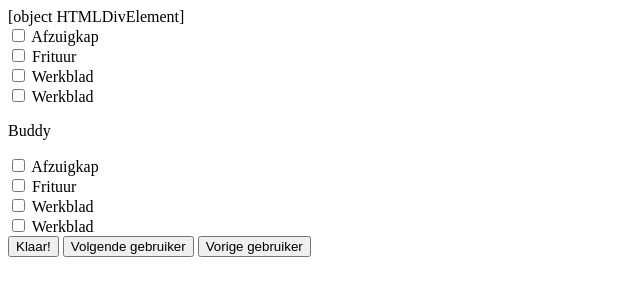
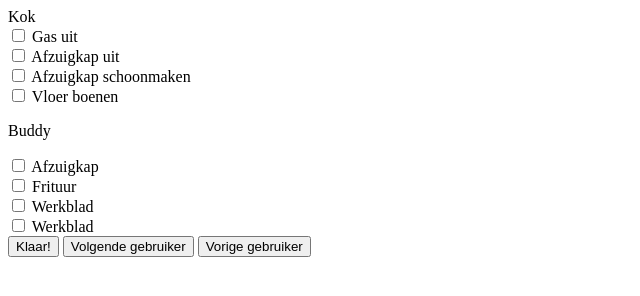
Before and after one commit to rachellevandekar/Horecabranden, a plain HTML site: page CheckList/index.html in a window 1280 px wide. Both pictures are taken after a click on the button "Volgende gebruiker". Shown: the whole page, without its empty margins (0-640 px from the left). Drawn offline with Linux system fonts and the light colour scheme.

Commit message:
Werkende array en checklist op nieuwe manier.

```diff
--- a/CheckList/index.html
+++ b/CheckList/index.html
@@ -13,14 +13,7 @@
 
 
 <form id="checklist-items">
-    <input type="checkbox" class="list-item">
-    <label id="ListItem1">Afzuigkap</label><br>
-    <input type="checkbox" class="list-item">
-    <label id="ListItem2">Frituur</label><br>
-    <input type="checkbox" class="list-item">
-    <label id="ListItem3">Werkblad</label><br>
-    <input type="checkbox" class="list-item">
-    <label id="ListItem4">Werkblad</label><br>
+
 </form>
 
 
--- a/CheckList/script.js
+++ b/CheckList/script.js
@@ -166,20 +166,30 @@ function vorigeGebruiker() {
 }
 
 */
+function stringify (x) {
+    console.log(Object.prototype.toString.call(x));
+}
+function renderChecklist() {
 
-function renderChecklist(gebruiker) {
-
-    let gebruikerItem = gebruikerChecklists.gebruiker;
-    let listItems = gebruikerChecklists.listItems;
+    let counter = 0;
+    /*let gebruikerItem = gebruikerChecklists.gebruiker;
+    let listItems = gebruikerChecklists.gebruiker;
     //gebruiker weergeven
     gebruikerElement.innerText = gebruiker;
 
-    //antwoorden weergeven, loop en maak button met antwoord
-    gebruiker.listItems.forEach(listItems => {
-        const label = document.createElement('label');
-        label.innerText = listItems.text;
-        label.classList.add('checkbox');
-    })
+     */
+    let q = gebruikerChecklists[gebruikerNummer];
+    //gebruiker weergeven
+    gebruikerElement.innerText = q.gebruiker;
+
+
+    let innerHTML = "";
+    q.listItems.forEach(listItem => {
+            innerHTML += `<input type="checkbox" class="list-item">
+            <label>${listItem.text}</label><br>`
+    });
+    checkListElement.innerHTML = innerHTML;
+
 
 }
 function checkboxCheck(){
```
